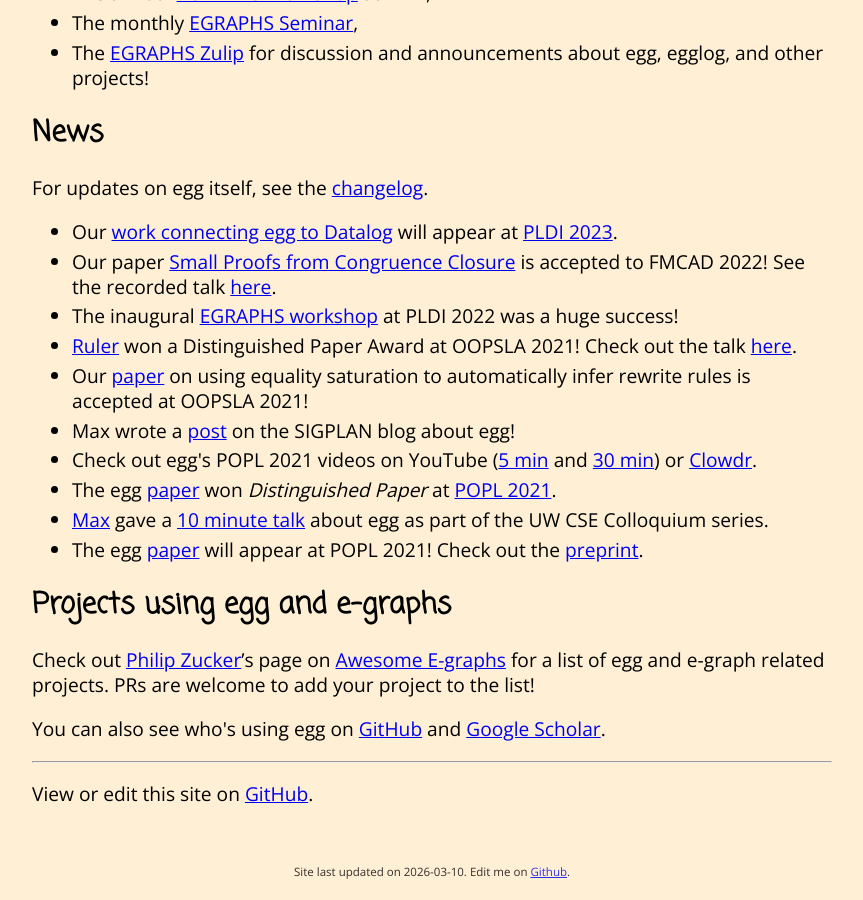
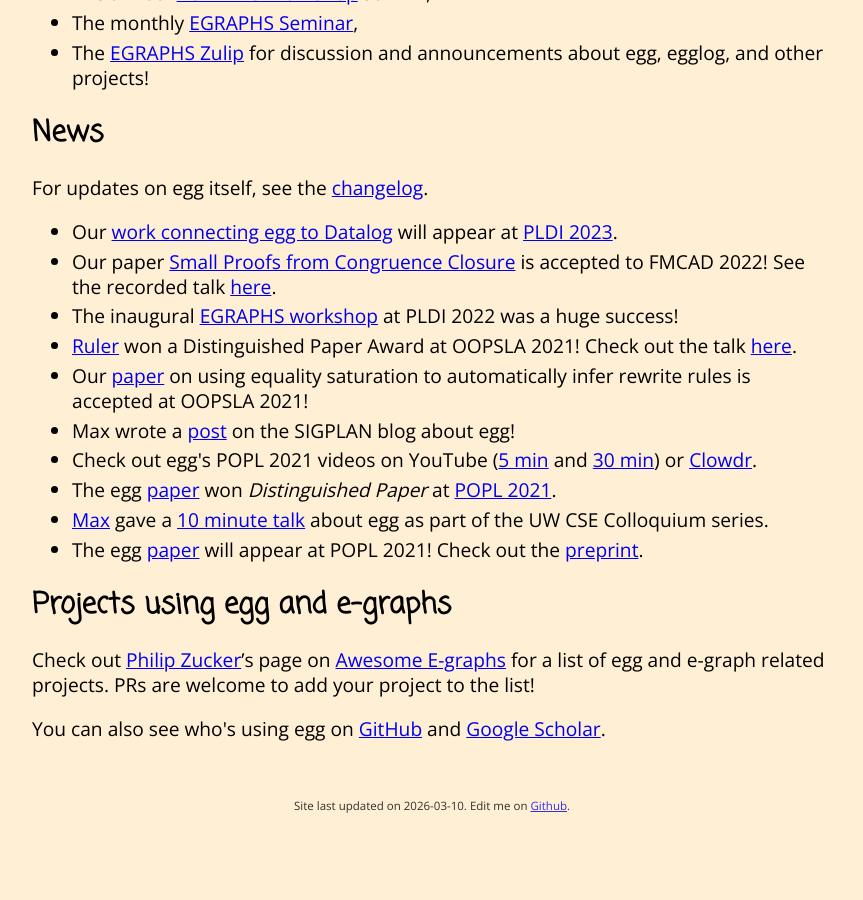
Before and after one commit to egraphs-good/egraphs-good.github.io, a Jekyll site: the page built from index.md, in a window 1280 px wide and 900 px high, scrolled down 1533 px. Shown: the whole window, without its empty margins (208-1071 px from the left). Built offline with Jekyll 4.4.1, drawn with Linux system fonts in a browser that asks for light colours; after the commit the page ends 2367 px from its top, so only the background shows below that.

Commit message:
Remove redundant footer

```diff
--- a/index.md
+++ b/index.md
@@ -115,8 +115,3 @@
 You can also see who\'s using {{egg}} on
 [GitHub](https://github.com/egraphs-good/egg/network/dependents) and
 [Google Scholar](https://scholar.google.com/scholar?oi=bibs&hl=en&cites=4026737513542519986).
-
----
-
-View or edit this site on
-[GitHub](https://github.com/egraphs-good/egraphs-good.github.io).
```
